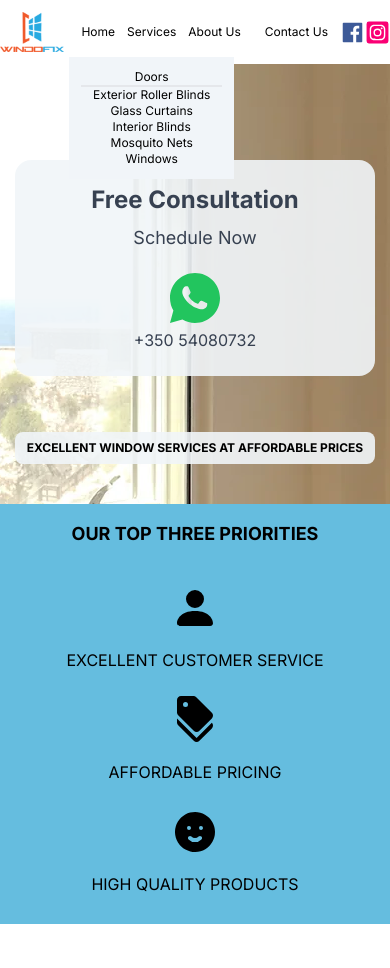
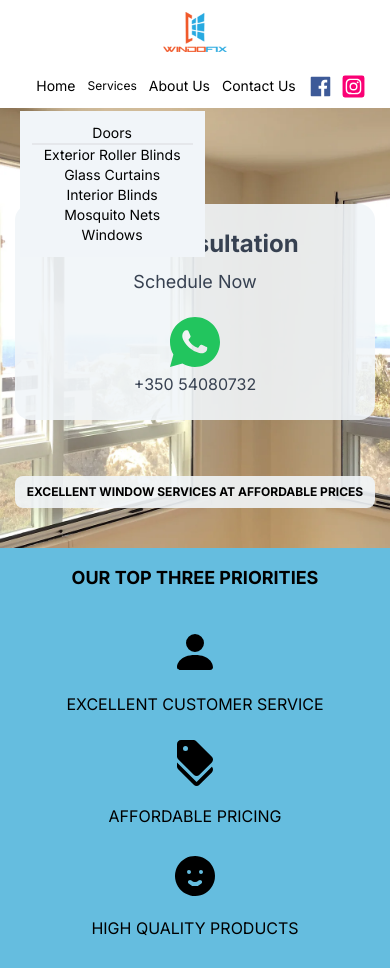
Before and after one commit to ElAndy94/windowfix, a Next.js app: page / in a window 390 px wide. Both pictures are taken after a click on the button "Services". Before the commit the page ends 924 px from the top, so only its background shows below. Built offline with nearby package versions, Linux system fonts and the light colour scheme.

Commit message:
fixed the responsive bug in the navbar

```diff
--- a/app/components/landing/Page.tsx
+++ b/app/components/landing/Page.tsx
@@ -7,7 +7,7 @@ const Landing = () => {
       className="bg-center flex items-center mx-auto py-10"
       style={{
         backgroundImage: 'url("/assets/landing1.webp")',
-        // backgroundSize: "cover",
+        backgroundSize: "cover",
         // height: "calc(100vh - 85px)",
       }}
     >
--- a/app/components/navBar/page.tsx
+++ b/app/components/navBar/page.tsx
@@ -1,7 +1,6 @@
 "use client";
 
 import Link from "next/link";
-import React from "react";
 import {
   Menu,
   MenuHandler,
@@ -17,7 +16,7 @@ import { FaInstagramSquare } from "react-icons/fa";
 const NavBar = () => {
   return (
     <nav>
-      <div className="container mx-auto flex justify-between text-xs md:text-base items-center">
+      <div className="container mx-auto flex justify-between flex-col md:flex-row text-sm md:text-base items-center">
         <Link href="/" className="py-3 md:w-24 w-16">
           <Image
             src={"/assets/Windofix_Logo.png"}
@@ -28,21 +27,21 @@ const NavBar = () => {
             style={{ width: "100%", height: "auto" }}
           />
         </Link>
-        <div className="flex items-center">
+        <div className="flex items-center ">
           {" "}
           <Link
             href="/"
-            className="hover:text-[#65BDDF] p-3 transition duration-300"
+            className="hover:text-[#65BDDF] p-3 transition duration-300 text-sm md:text-base"
           >
             Home
           </Link>
           <Menu>
             <MenuHandler>
-              <Button className="hover:text-[#65BDDF] text-xs md:text-base text-black font-normal">
+              <Button className="hover:text-[#65BDDF] text-xs md:text-base  text-black font-normal">
                 Services
               </Button>
             </MenuHandler>
-            <MenuList className="mt--1 outline-none flex flex-col bg-slate-100 text-xs md:text-base">
+            <MenuList className="mt--1 outline-none flex flex-col bg-slate-100 text-sm md:text-base">
               <MenuItem className="border-b-2">
                 {" "}
                 <Link className="hover:text-[#65BDDF]" href="/doors">
@@ -76,18 +75,18 @@ const NavBar = () => {
           </Menu>
           <Link
             href="/about-us"
-            className="hover:text-[#65BDDF] p-3 transition duration-300"
+            className="hover:text-[#65BDDF] p-3 transition duration-300 text-sm md:text-base"
           >
             About Us
           </Link>
           <Link
             href="/contact-us"
-            className="hover:text-[#65BDDF] p-3 transition duration-300"
+            className="hover:text-[#65BDDF] pr-3 transition duration-300 text-sm md:text-base"
           >
             Contact Us
           </Link>
           <Link href={"https://www.facebook.com/windofix/"} target="blank">
-            <AiFillFacebook size={25} className="text-[#3D5A98]" />
+            <AiFillFacebook size={25} className="text-[#3D5A98] mr-2" />
           </Link>
           <Link
             href={"https://www.instagram.com/windofix/?hl=en"}
```
